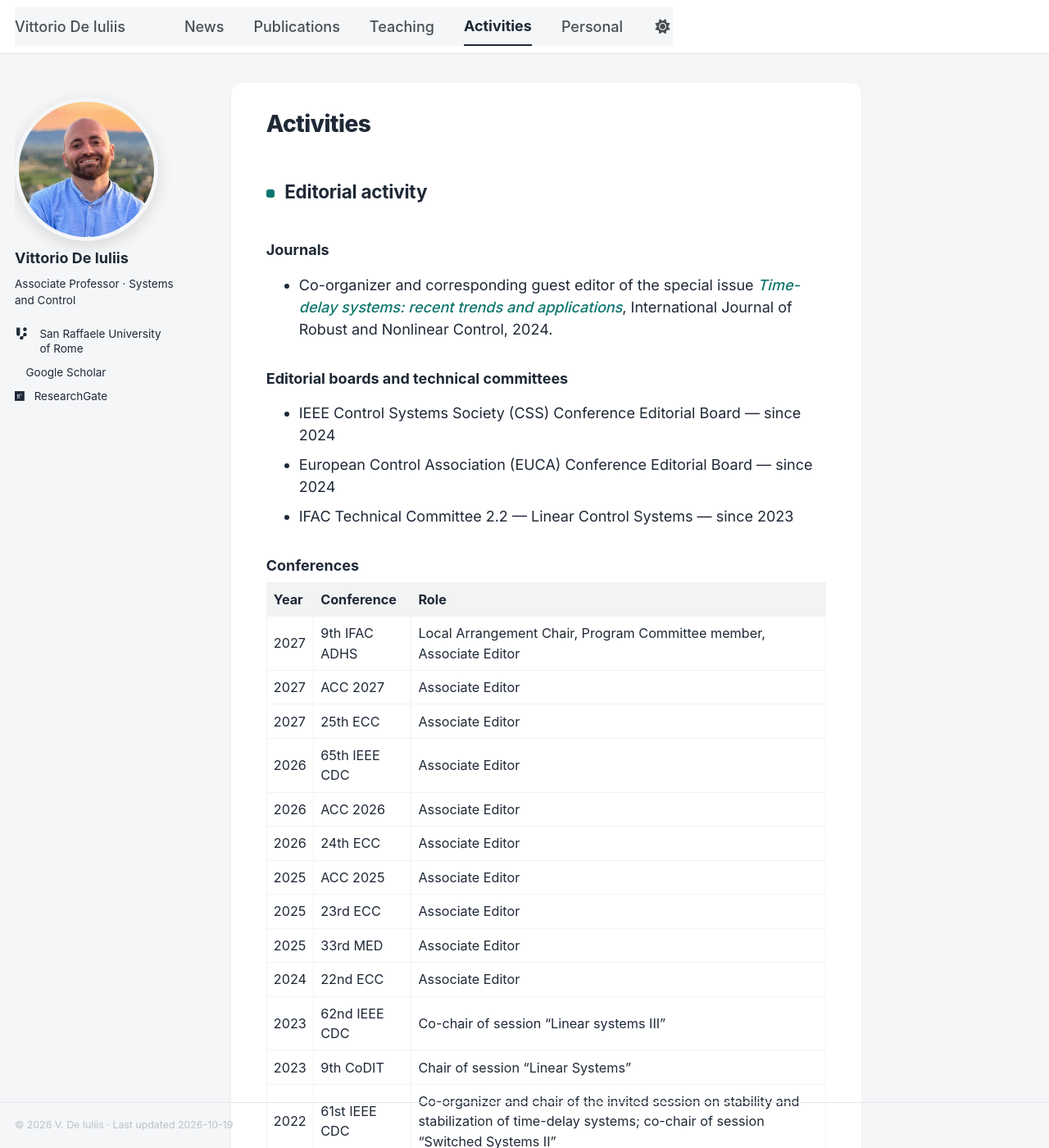
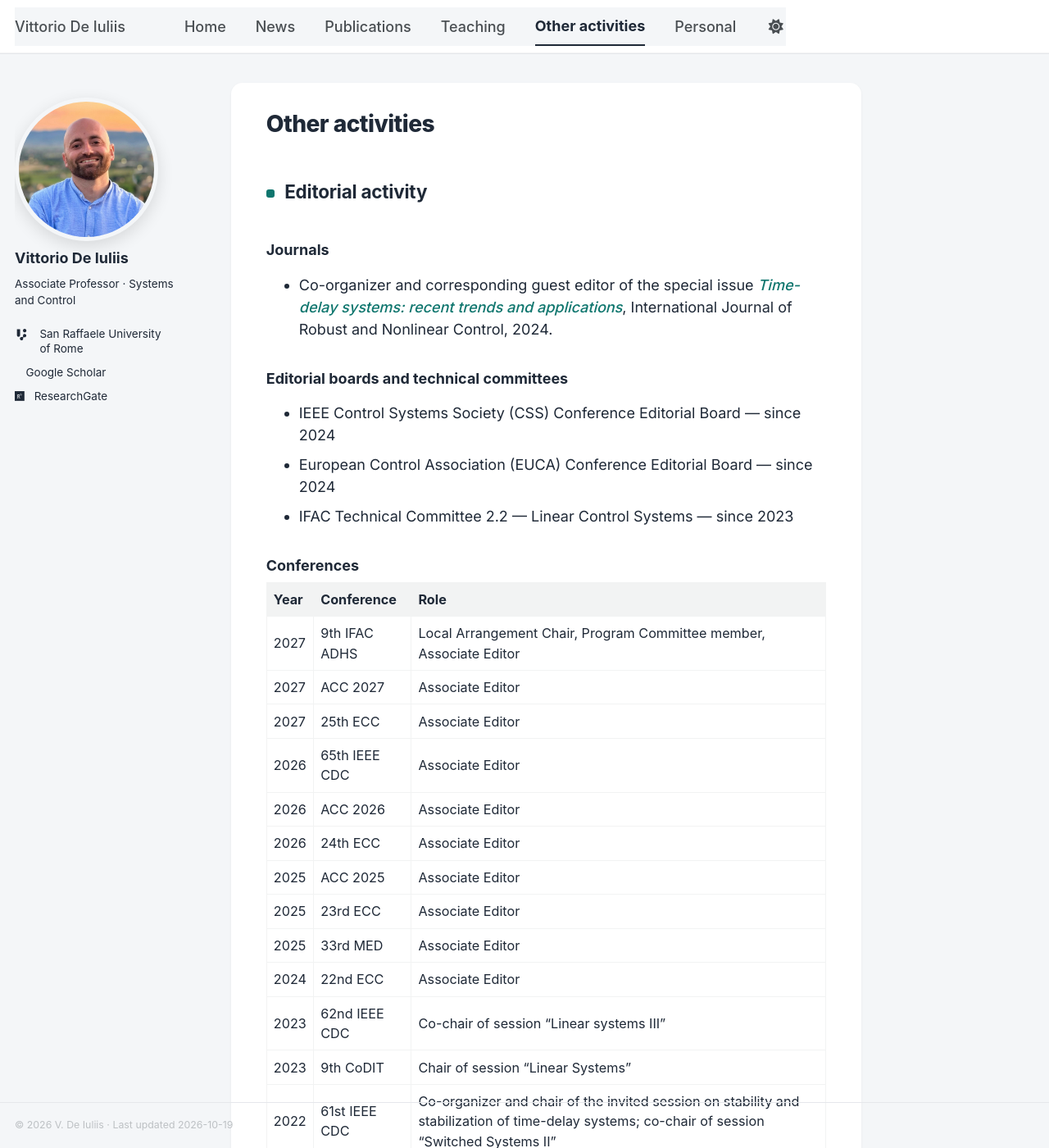
Before and after one commit to vdeiuliis/vdeiuliis.github.io, a Jekyll site: the page built from _pages/activities.md, in a window 1280 px wide and 1400 px high. Shown: the whole window at 82% size. Built offline with Jekyll 4.4.1, drawn with Linux system fonts in a browser that asks for light colours; a style sheet for code colours, icons or effects is not loaded.

Commit message:
Lower icon etc

```diff
--- a/_data/navigation.yml
+++ b/_data/navigation.yml
@@ -1,5 +1,8 @@
 # Top navigation menu. Reorder, add or remove entries to change the header links.
 main:
+  - title: "Home"
+    url: /
+
   - title: "News"
     url: /news/
 
@@ -9,7 +12,7 @@
   - title: "Teaching"
     url: /teaching/
 
-  - title: "Activities"
+  - title: "Other activities"
     url: /activities/
 
   - title: "Personal"
--- a/_pages/activities.md
+++ b/_pages/activities.md
@@ -1,6 +1,6 @@
 ---
 layout: single
-title: "Activities"
+title: "Other activities"
 permalink: /activities/
 author_profile: true
 ---
--- a/_sass/_custom-modern.scss
+++ b/_sass/_custom-modern.scss
@@ -180,9 +180,9 @@
 .author__logo {
   flex: 0 0 auto;
   width: 1.25em;
-  height: 1.15em;
+  height: 1.05em;
   margin-right: 1em;
   align-self: flex-start;
-  margin-top: .05em;
+  margin-top: .2em;   /* aligns the logo with the capitals of the first line */
 }
 .sidebar { overflow-x: hidden; }
```
